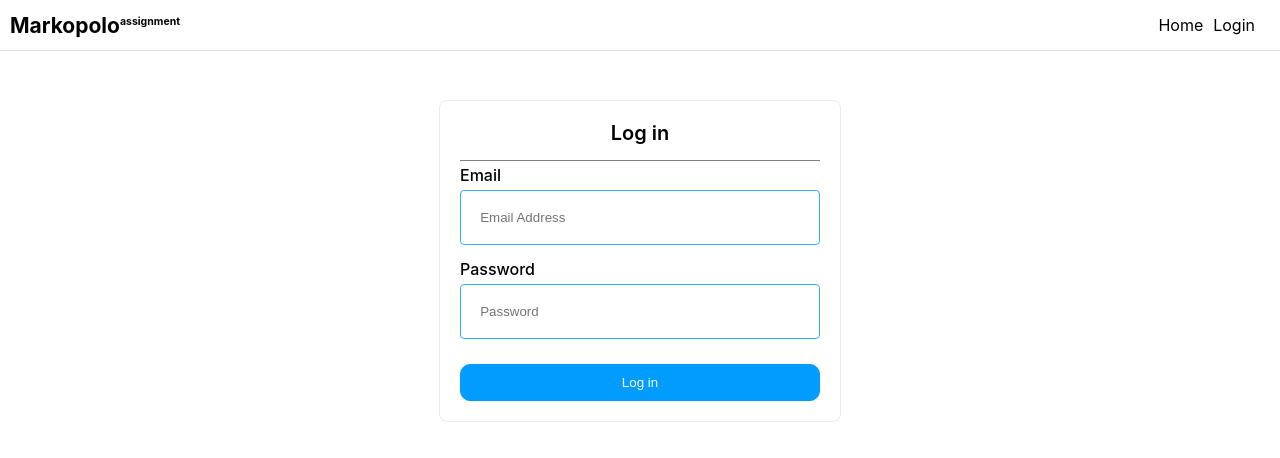
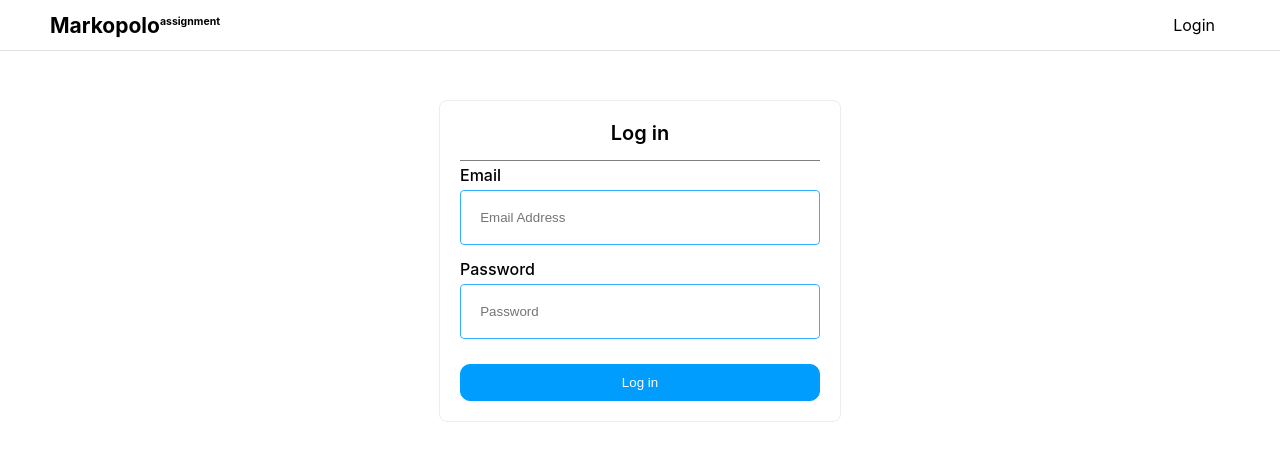
Before and after one commit to shadmansakib/markopolo, a React (Create React App) app: page / in a window 1280 px wide. Shown: the top 458 px of the page. Built offline with nearby package versions, Linux system fonts and the light colour scheme.

Commit message:
toolbar style changed

```diff
--- a/src/components/Toolbar/Toolbar.tsx
+++ b/src/components/Toolbar/Toolbar.tsx
@@ -23,12 +23,12 @@ export default function Toolbar() {
 
                 <div className="menu">
                     <ul>
-                        <li><NavLink to="/">Home</NavLink></li>
-                        {!user && (
-                            <li><NavLink to="/login">Login</NavLink></li>
-                        )}
+                        {!user && <li><NavLink to="/login">Login</NavLink></li>}
                         {user && (
-                            <li><NavLink to="#" onClick={e => { dispatch(unsetAuthUser()) }}>Logout</NavLink></li>
+                            <>
+                                <li><NavLink to="/">Posts</NavLink></li>
+                                <li><NavLink to="#" onClick={e => { dispatch(unsetAuthUser()) }}>Logout</NavLink></li>
+                            </>
                         )}
                     </ul>
                 </div>
--- a/src/components/Toolbar/toolbar.scss
+++ b/src/components/Toolbar/toolbar.scss
@@ -17,7 +17,7 @@ nav.toolbar {
         flex-direction: row;
         align-items: center;
         width: 100%;
-        padding: 5px 10px;
+        padding: 5px 50px;
     }
 
     .menu {
```
